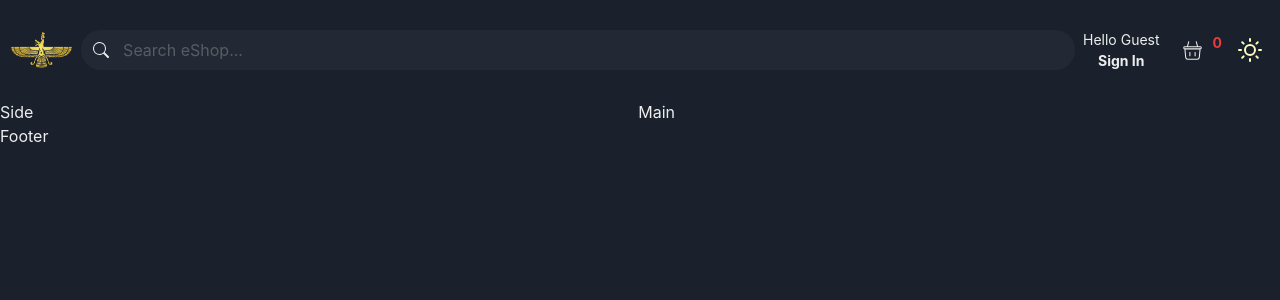
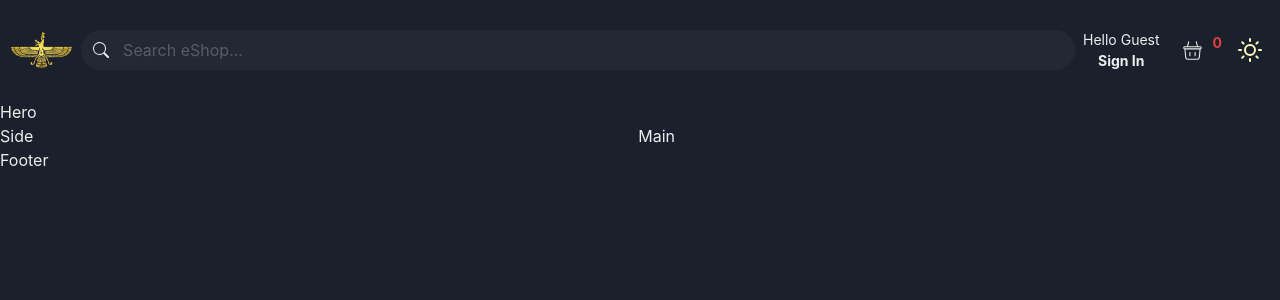
Before and after one commit to emperialll/eShop, a React (Vite) app: page / in a window 1280 px wide. Shown: the top 300 px of the page. Built offline with nearby package versions, Linux system fonts and the light colour scheme.

Commit message:
Adds hero section in templateAreas

```diff
--- a/src/App.tsx
+++ b/src/App.tsx
@@ -6,12 +6,15 @@ function App() {
     <Grid
       templateAreas={{
         base: `"nav" "main" "footer"`,
-        lg: `"nav nav" "aside main" " footer footer"`,
+        lg: `"nav nav" "hero hero" "aside main" " footer footer"`,
       }}
     >
       <GridItem area="nav">
         <Navbar />
       </GridItem>
+      <Show above="lg">
+        <GridItem area="hero">Hero</GridItem>
+      </Show>
       <Show above="lg">
         <GridItem area="aside">Side</GridItem>
       </Show>
```
